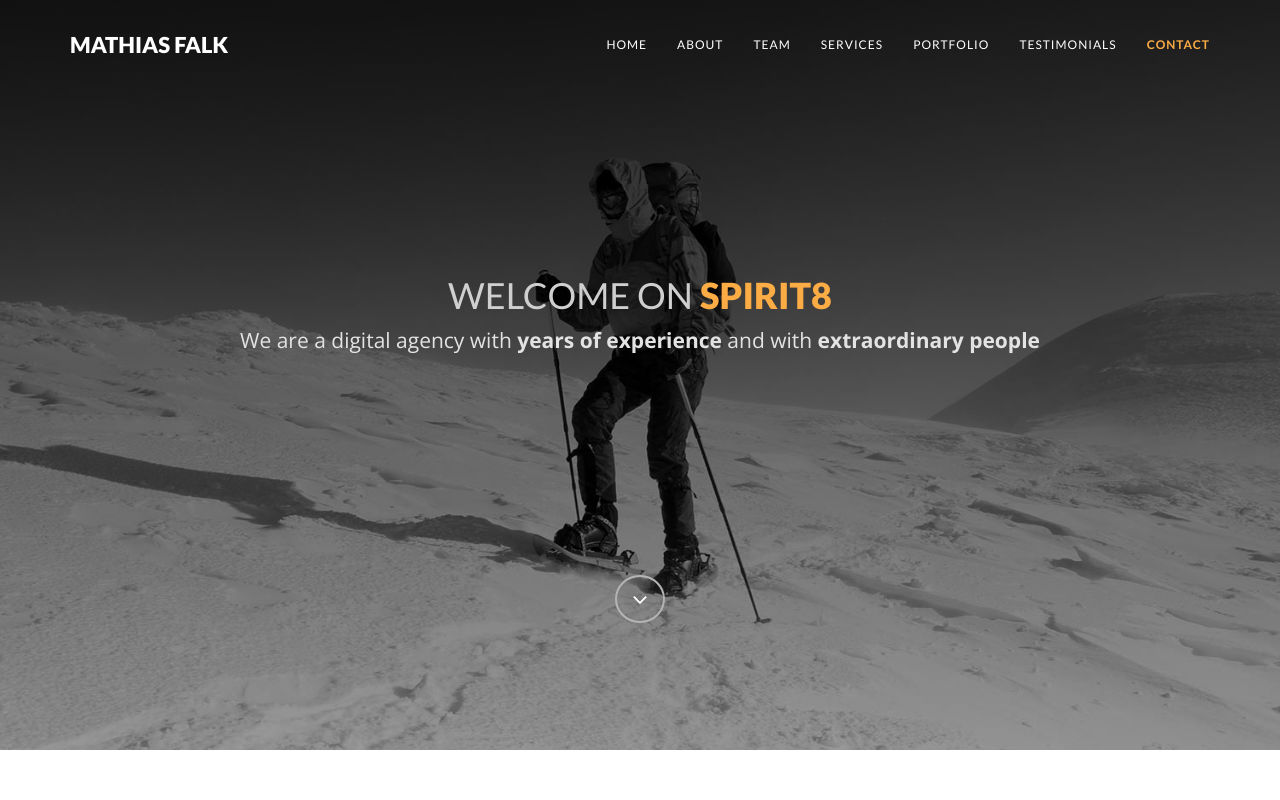
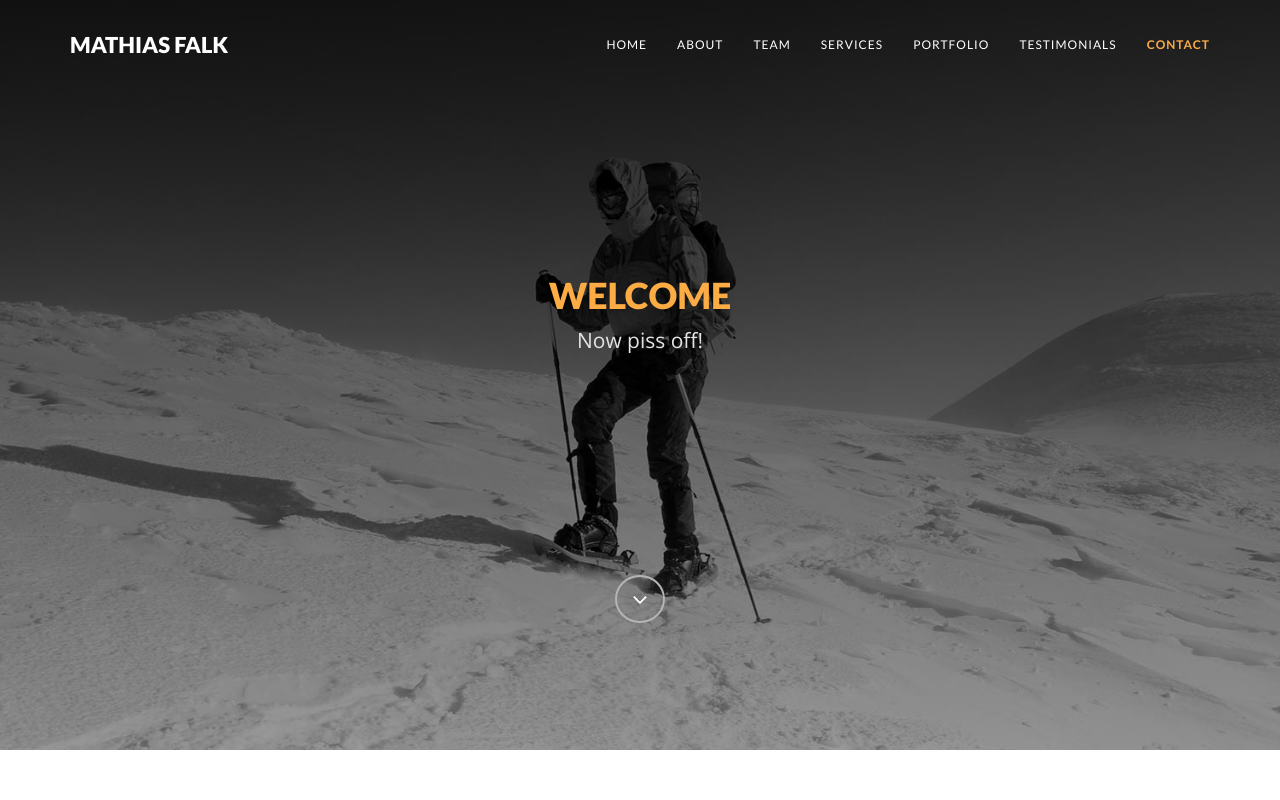
Before and after one commit to falkmathias/mathiasfalk.github.io, a plain HTML site: page index.html in a window 1280 px wide. Shown: the top 800 px of the page. Drawn offline with nearby package versions, Linux system fonts and the light colour scheme.

Commit message:
Update index.html

```diff
--- a/index.html
+++ b/index.html
@@ -80,8 +80,8 @@
     <div id="tf-home" class="text-center">
         <div class="overlay">
             <div class="content">
-                <h1>Welcome on <strong><span class="color">Spirit8</span></strong></h1>
-                <p class="lead">We are a digital agency with <strong>years of experience</strong> and with <strong>extraordinary people</strong></p>
+                <h1><strong><span class="color">Welcome</span></strong></h1>
+                <p class="lead">Now piss off!</p>
                 <a href="#tf-about" class="fa fa-angle-down page-scroll"></a>
             </div>
         </div>
```
